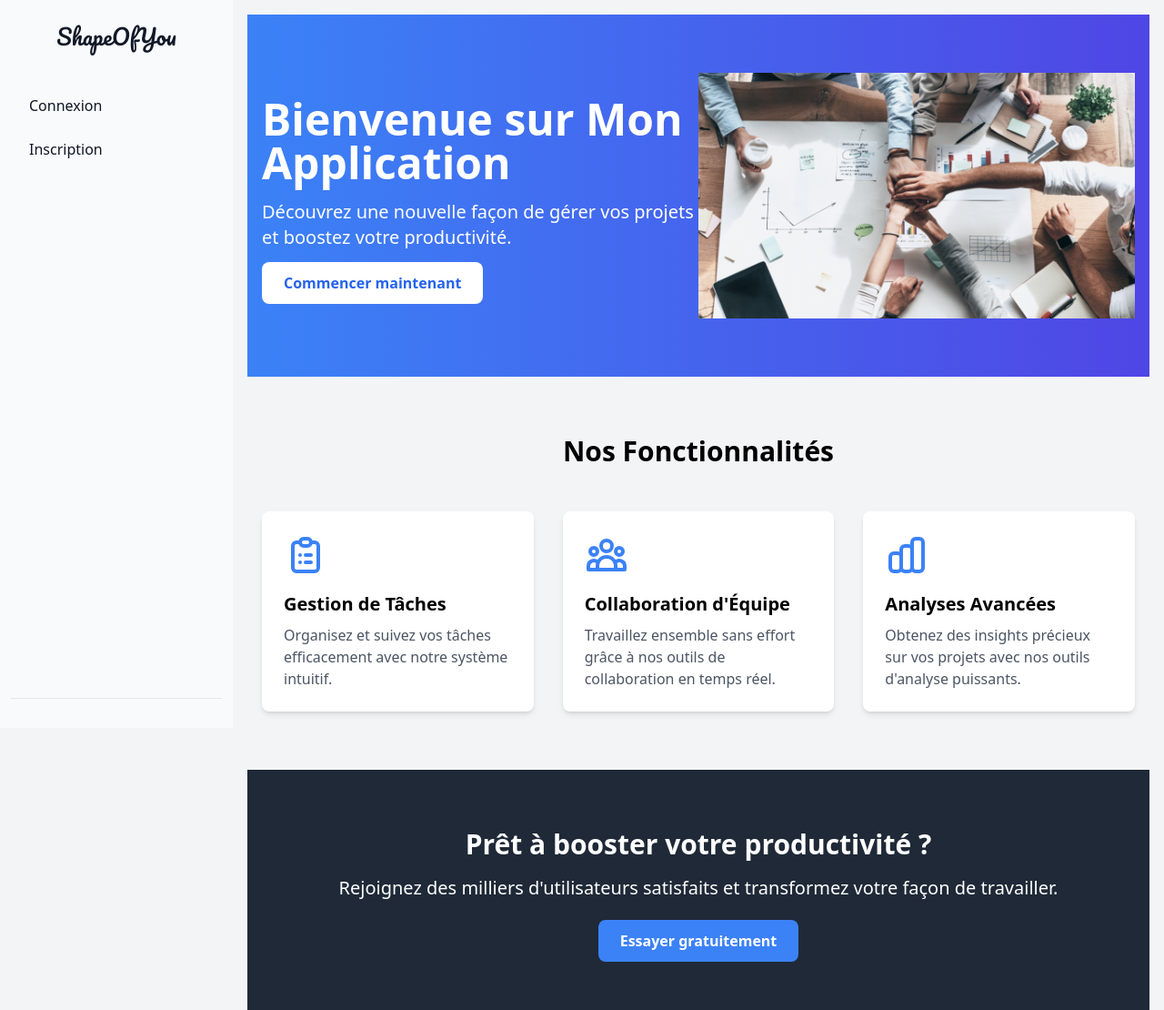
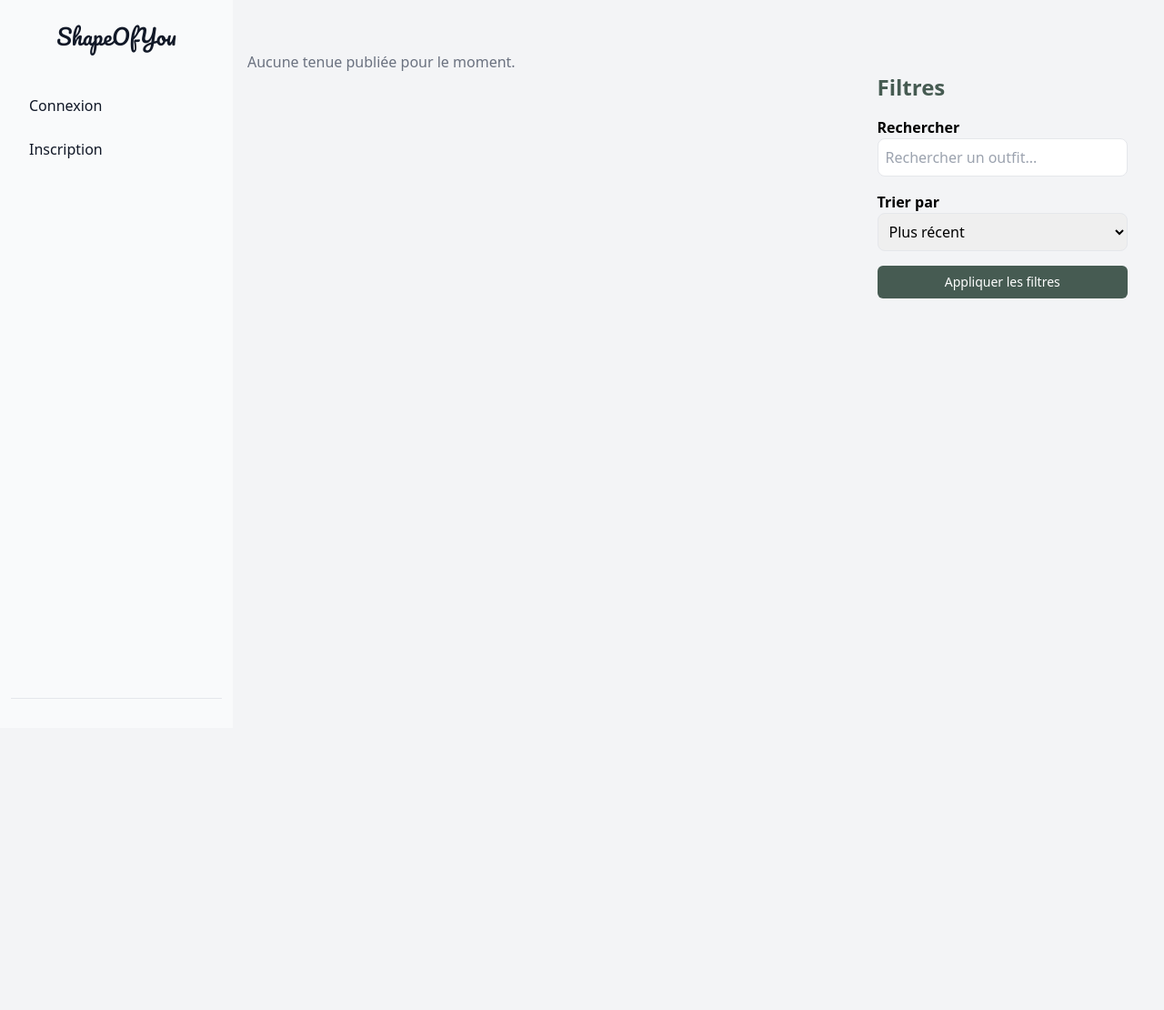
Before and after one commit to LignacAntony/shape-of-you, a Symfony app: template templates/index.html.twig in a window 1280 px wide. Shown: the whole page at 91% size. After the commit the page ends 768 px from the top, so only its background shows below. Run offline with Twig, Linux system fonts and the light colour scheme; the template is opened without the code that fills it, so the values that code supplies are empty; style sheets or scripts are compiled from the project's sources; some libraries are stand-ins or nearby versions.

Commit message:
fix front

```diff
--- a/templates/index.html.twig
+++ b/templates/index.html.twig
@@ -1,54 +1,44 @@
 {% extends 'base.html.twig' %}
 
-{% block title %}Accueil - Mon Application{% endblock %}
-
 {% block body %}
-    {# Hero Section #}
-    <div class="bg-gradient-to-r from-blue-500 to-indigo-600 text-white">
-        <div class="container mx-auto px-4 py-16">
-            <div class="flex flex-col md:flex-row items-center">
-                <div class="md:w-1/2 mb-8 md:mb-0">
-                    <h1 class="text-4xl md:text-5xl font-bold mb-4">Bienvenue sur Mon Application</h1>
-                    <p class="text-xl mb-6">Découvrez une nouvelle façon de gérer vos projets et boostez votre productivité.</p>
-                    <a href="#" class="bg-white text-blue-600 font-semibold px-6 py-3 rounded-lg hover:bg-blue-100 transition duration-300">Commencer maintenant</a>
-                </div>
-                <div class="md:w-1/2">
-                    <img src="{{ asset('images/hero.png') }}" alt="Hero Image" class="w-full h-auto">
+    <div class="flex justify-center bg-gray-100 lg:py-10">
+        <div class="w-full max-w-5xl flex gap-6 flex-col-reverse lg:flex-row">
+            <div class="w-full lg:w-2/3">
+                <div class="space-y-6">
+                    {% for outfit in outfits %}
+                        {% include 'components/home_outfit_card.html.twig' with { 'outfit': outfit } %}
+                        {% include 'components/home_outfit_card.html.twig' with { 'outfit': outfit } %}
+                        {% include 'components/home_outfit_card.html.twig' with { 'outfit': outfit } %}
+                    {% else %}
+                        <p class="text-gray-500">Aucune tenue publiée pour le moment.</p>
+                    {% endfor %}
                 </div>
             </div>
-        </div>
-    </div>
 
-    {# Features Section #}
-    <div class="bg-gray-100 py-16">
-        <div class="container mx-auto px-4">
-            <h2 class="text-3xl font-bold text-center mb-12">Nos Fonctionnalités</h2>
-            <div class="grid grid-cols-1 md:grid-cols-3 gap-8">
-                <div class="bg-white p-6 rounded-lg shadow-md">
-                    <svg class="w-12 h-12 text-blue-500 mb-4" fill="none" stroke="currentColor" viewBox="0 0 24 24" xmlns="http://www.w3.org/2000/svg"><path stroke-linecap="round" stroke-linejoin="round" stroke-width="2" d="M9 5H7a2 2 0 00-2 2v12a2 2 0 002 2h10a2 2 0 002-2V7a2 2 0 00-2-2h-2M9 5a2 2 0 002 2h2a2 2 0 002-2M9 5a2 2 0 012-2h2a2 2 0 012 2m-3 7h3m-3 4h3m-6-4h.01M9 16h.01"></path></svg>
-                    <h3 class="text-xl font-semibold mb-2">Gestion de Tâches</h3>
-                    <p class="text-gray-600">Organisez et suivez vos tâches efficacement avec notre système intuitif.</p>
-                </div>
-                <div class="bg-white p-6 rounded-lg shadow-md">
-                    <svg class="w-12 h-12 text-blue-500 mb-4" fill="none" stroke="currentColor" viewBox="0 0 24 24" xmlns="http://www.w3.org/2000/svg"><path stroke-linecap="round" stroke-linejoin="round" stroke-width="2" d="M17 20h5v-2a3 3 0 00-5.356-1.857M17 20H7m10 0v-2c0-.656-.126-1.283-.356-1.857M7 20H2v-2a3 3 0 015.356-1.857M7 20v-2c0-.656.126-1.283.356-1.857m0 0a5.002 5.002 0 019.288 0M15 7a3 3 0 11-6 0 3 3 0 016 0zm6 3a2 2 0 11-4 0 2 2 0 014 0zM7 10a2 2 0 11-4 0 2 2 0 014 0z"></path></svg>
-                    <h3 class="text-xl font-semibold mb-2">Collaboration d'Équipe</h3>
-                    <p class="text-gray-600">Travaillez ensemble sans effort grâce à nos outils de collaboration en temps réel.</p>
-                </div>
-                <div class="bg-white p-6 rounded-lg shadow-md">
-                    <svg class="w-12 h-12 text-blue-500 mb-4" fill="none" stroke="currentColor" viewBox="0 0 24 24" xmlns="http://www.w3.org/2000/svg"><path stroke-linecap="round" stroke-linejoin="round" stroke-width="2" d="M9 19v-6a2 2 0 00-2-2H5a2 2 0 00-2 2v6a2 2 0 002 2h2a2 2 0 002-2zm0 0V9a2 2 0 012-2h2a2 2 0 012 2v10m-6 0a2 2 0 002 2h2a2 2 0 002-2m0 0V5a2 2 0 012-2h2a2 2 0 012 2v14a2 2 0 01-2 2h-2a2 2 0 01-2-2z"></path></svg>
-                    <h3 class="text-xl font-semibold mb-2">Analyses Avancées</h3>
-                    <p class="text-gray-600">Obtenez des insights précieux sur vos projets avec nos outils d'analyse puissants.</p>
-                </div>
+            <div class="w-full lg:w-1/3 h-fit p-6 sticky top-0">
+                <h2 class="text-2xl font-bold mb-4 text-primary-600">Filtres</h2>
+                <form method="GET" action="{{ path('app_home') }}" class="space-y-4">
+                    <div>
+                        <label for="searchbar" class="block font-semibold" >Rechercher</label>
+                        <input id="searchbar" type="text" name="search" value="{{ search }}" placeholder="Rechercher un outfit..." class="w-full p-2 border rounded-lg">
+                    </div>
+
+                    <div>
+                        <label for="search_filter" class="block font-semibold">Trier par</label>
+                        <select id="search_filter" name="sort_by" class="w-full p-2 border rounded-lg">
+                            <option value="recent" {% if sort_by == 'recent' %}selected{% endif %}>Plus récent</option>
+                            <option value="oldest" {% if sort_by == 'oldest' %}selected{% endif %}>Moins récent</option>
+                            <option value="most_likes" {% if sort_by == 'most_likes' %}selected{% endif %}>Plus de likes</option>
+                            <option value="least_likes" {% if sort_by == 'least_likes' %}selected{% endif %}>Moins de likes</option>
+                        </select>
+                    </div>
+
+                    <button type="submit" class="form-button__primary">
+                        Appliquer les filtres
+                    </button>
+                </form>
             </div>
-        </div>
-    </div>
 
-    {# CTA Section #}
-    <div class="bg-gray-800 text-white py-16">
-        <div class="container mx-auto px-4 text-center">
-            <h2 class="text-3xl font-bold mb-4">Prêt à booster votre productivité ?</h2>
-            <p class="text-xl mb-8">Rejoignez des milliers d'utilisateurs satisfaits et transformez votre façon de travailler.</p>
-            <a href="#" class="bg-blue-500 text-white font-semibold px-6 py-3 rounded-lg hover:bg-blue-600 transition duration-300">Essayer gratuitement</a>
         </div>
     </div>
 {% endblock %}
```
Also changed, not shown: src/Controller/HomeController.php (+36 -4 lines), templates/components/home_outfit_card.html.twig (added, +18 -0 lines).
